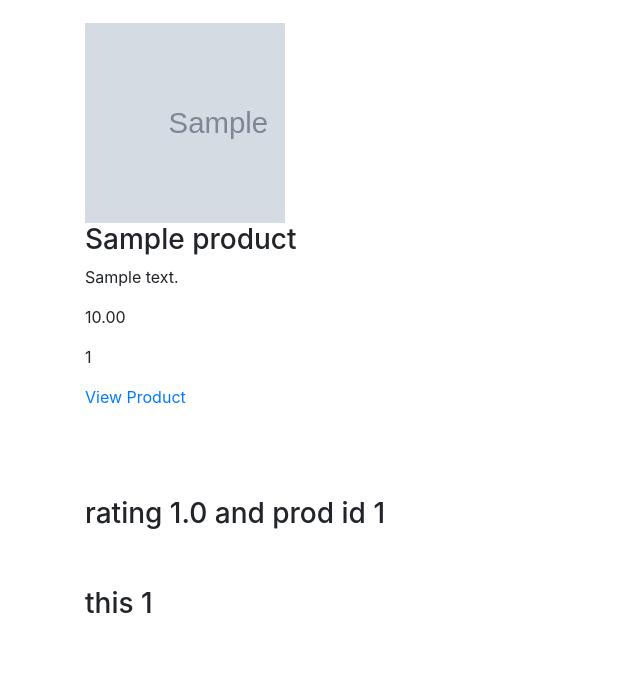
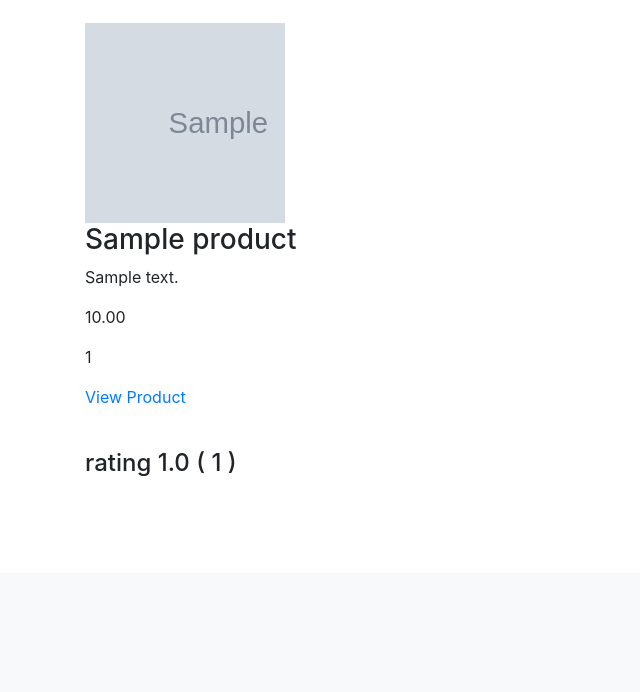
Before and after one commit to brianscan14/XYfitness, a Django app: page /products/ in a window 1280 px wide. Shown: the part 227-919 px from the top of the page, without its empty margins (0-640 px from the left). After the commit the page ends 703 px from the top, so only its background shows below. Run offline with Django 3.2, Linux system fonts and the light colour scheme; tables that the repository leaves empty hold one stand-in row (values such as "Sample post"); grey boxes marked "Sample" are stand-in pictures; some libraries are stand-ins or nearby versions.

Commit message:
conditional statement working correctly, fixing layout with BS4 and formatting code

```diff
--- a/templates/components/prodlist.html
+++ b/templates/components/prodlist.html
@@ -3,7 +3,8 @@
 
     {% for product in products %}
     <div class="col-4 my-4">
-        <div class="div">
+        <div class="row">
+            <div class="col-12">
             <div class="product" style="background-image: url('{{ MEDIA_URL }}{{ product.image }}')"></div>
                 <h3>{{ product.name }}</h3>
                 <p>{{ product.description }}</p>
@@ -12,26 +13,18 @@
                 <p><a href="{% url 'single_prod' product.id %}">View Product</a></p>
             </div>
         </div>
-</div>
         <div class="row">
             <div class="col-12 my-4">
                 {% for star in stars %}
-        <div class="row">
-        <div class="col-4 my-4">
+                    {% if product.id == star.id %}
                         <div class="div">
-                <h3>rating {{ star.avg_review }} and prod id {{ product.id }} </h3>
+                            <h4>rating {{ star.avg_review }} ( {{ product.id }} )</h4>
                         </div>
-        </div>
-        </div>
-        <div class="row">
-        <div class="col-4 my-4">
-            <div class="div">
-                <h3>this {{ star.id }} </h3>
+                    {% endif %}
+                {% endfor %}
             </div>
         </div>
     </div>
     {% endfor %}
 
-    {% endfor %}
 </div>
-</div>
```
Lines whose indentation alone changed are shown as unchanged.
